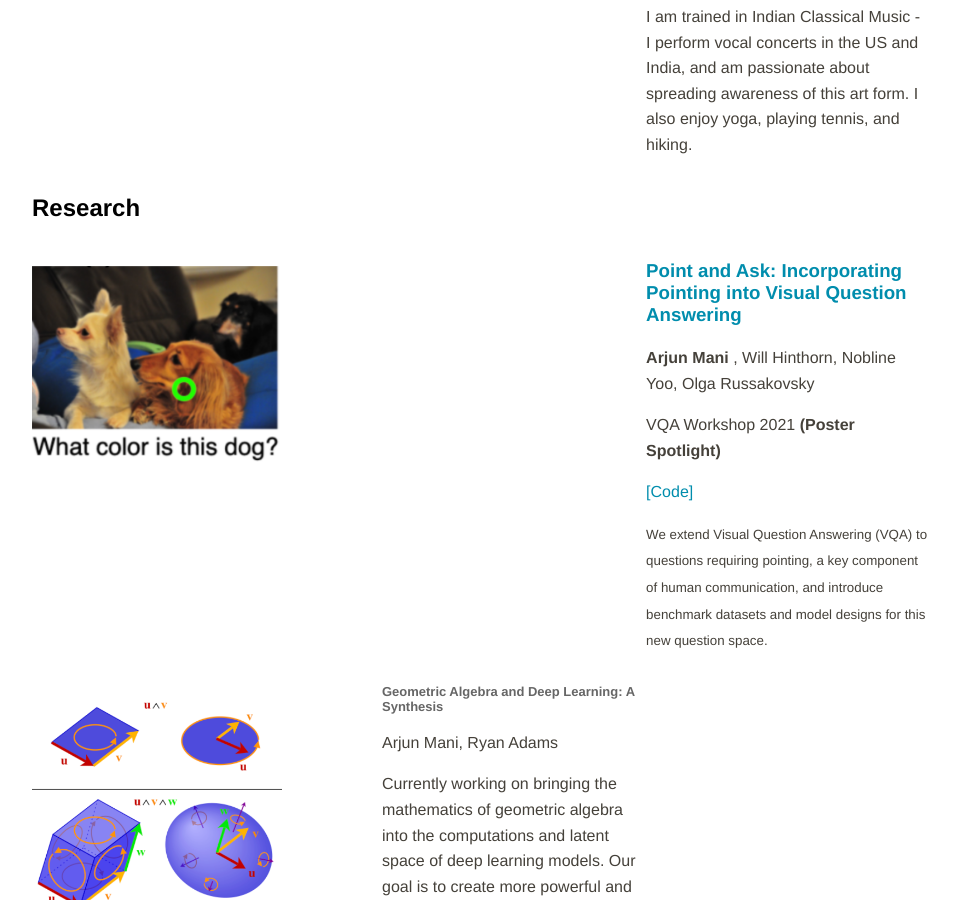
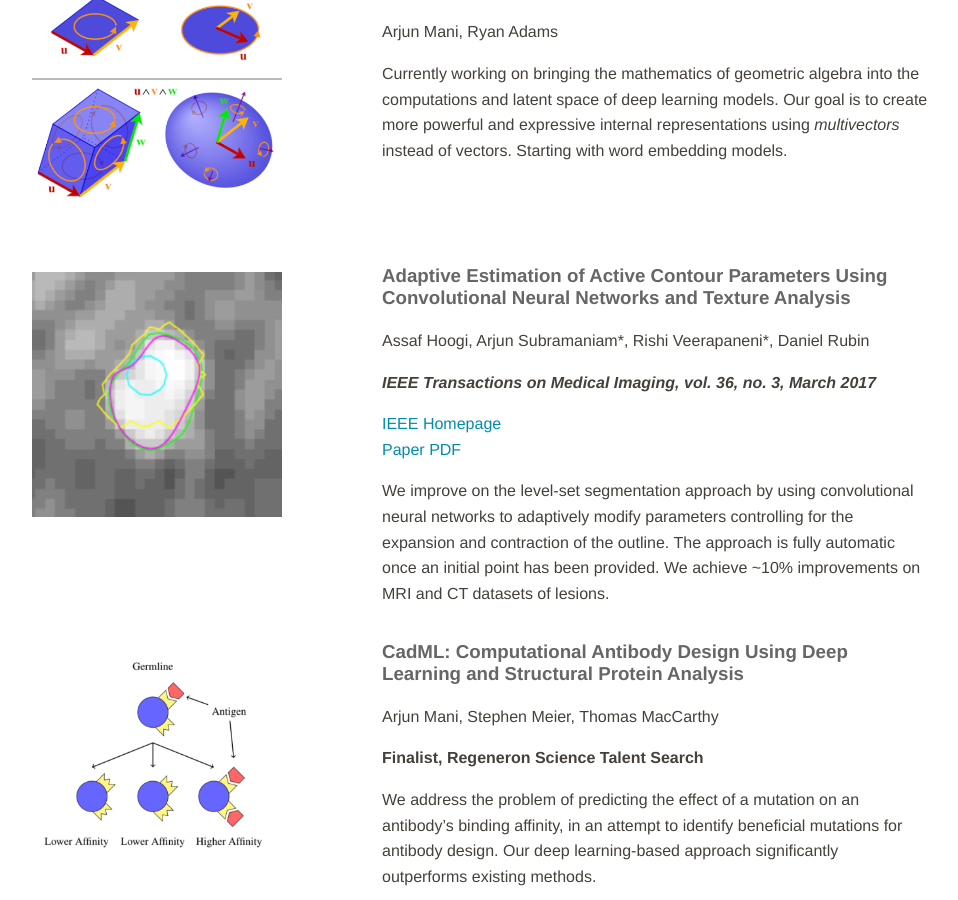
Before and after one commit to arjun-mani/arjun-mani.github.io, a Jekyll site: the page built from index.html, in a window 1280 px wide and 900 px high, scrolled down 659 px. Shown: the whole window, without its empty margins (160-1118 px from the left). Built offline with Jekyll 4.4.1, drawn with Linux system fonts in a browser that asks for light colours.

Commit message:
Update index.html

```diff
--- a/index.html
+++ b/index.html
@@ -33,7 +33,7 @@ title: Home
 
 <h2 id="Research" style="color:black;">Research</h2>
 
-<div class="divTableRow">
+<!-- <div class="divTableRow">
 	<div class="divTableCell">
 		<img class="about" src="/imgs/pointing.png" width="100%">
 	</div>
@@ -44,7 +44,7 @@ title: Home
 		<p><a href="https://github.com/princetonvisualai/pointingqa" target="_blank">[Code]</a></p>
 		<p><small>We extend Visual Question Answering (VQA) to questions requiring pointing, a key component of human communication, and introduce benchmark datasets and model designs for this new question space.<small> </p>
 	</div>
-</div>
+</div> -->
 
 <div class="divTableRow">
 	<div class="divTableCell">
```
